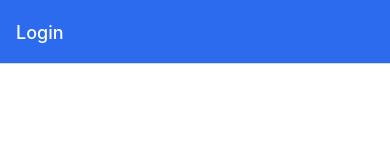
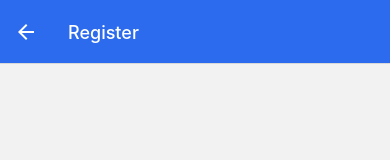
Before and after one commit to dylpark/Signal-Clone, a React Native app: screen /Register in a window 390 px wide. Shown: the top 160 px of the page. Built offline with nearby package versions, Linux system fonts and the light colour scheme.

Commit message:
Creating RegisterScreen

```diff
--- a/App.js
+++ b/App.js
@@ -3,6 +3,7 @@
 import * as React from "react";
 import { NavigationContainer } from "@react-navigation/native";
 import LoginScreen from "./screens/LoginScreen";
+import RegisterScreen from "./screens/RegisterScreen";
 import { createStackNavigator } from "@react-navigation/stack";
 
 const Stack = createStackNavigator();
@@ -18,6 +19,7 @@
     <NavigationContainer>
       <Stack.Navigator screenOptions={globalScreenOptions}>
         <Stack.Screen name="Login" component={LoginScreen} />
+        <Stack.Screen name="Register" component={RegisterScreen} />
       </Stack.Navigator>
     </NavigationContainer>
   );
--- /dev/null
+++ b/screens/RegisterScreen.js
@@ -0,0 +1,14 @@
+import { StyleSheet, Text, View } from "react-native";
+import React from "react";
+
+const RegisterScreen = () => {
+  return (
+    <View>
+      <Text></Text>
+    </View>
+  );
+};
+
+export default RegisterScreen;
+
+const styles = StyleSheet.create({});
```
